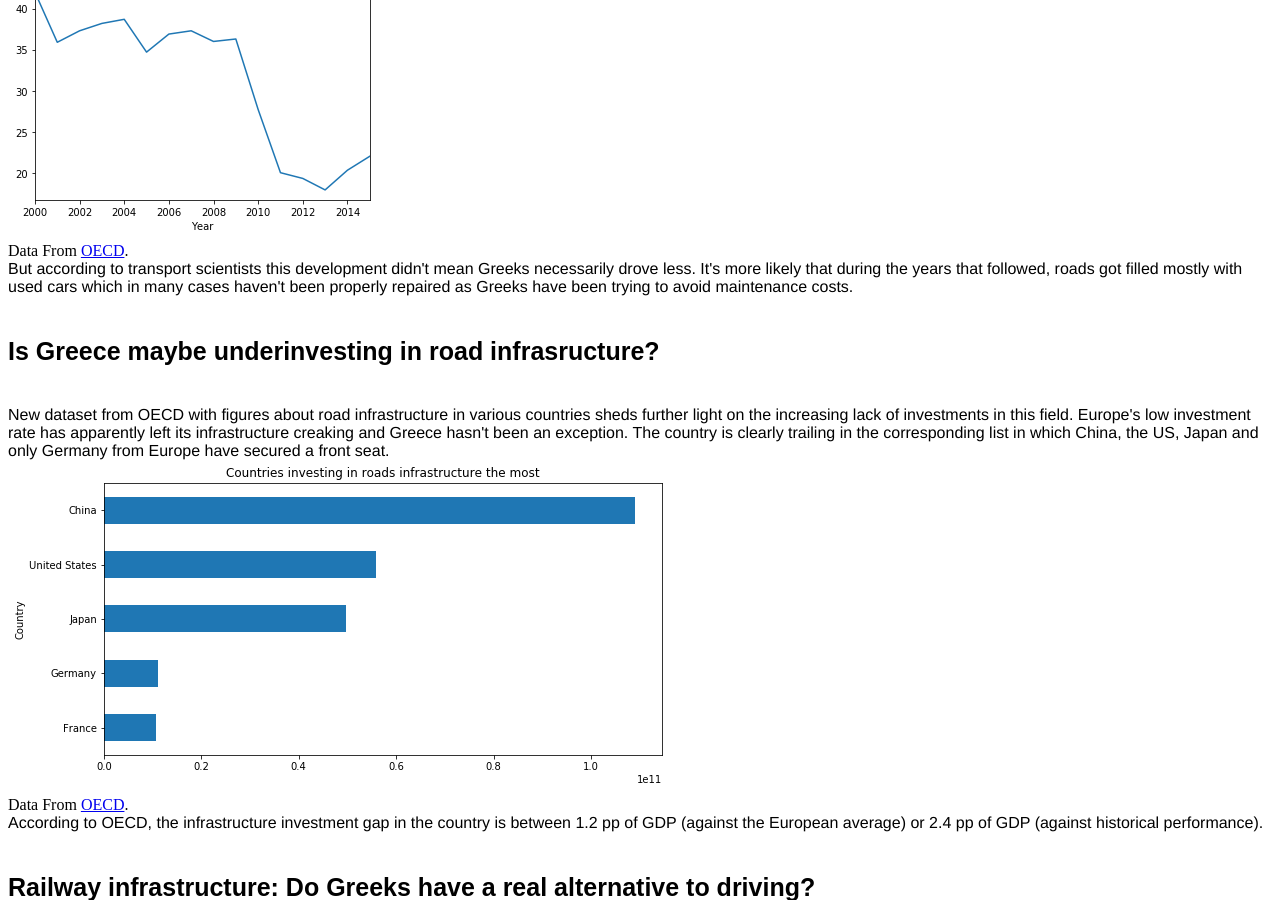
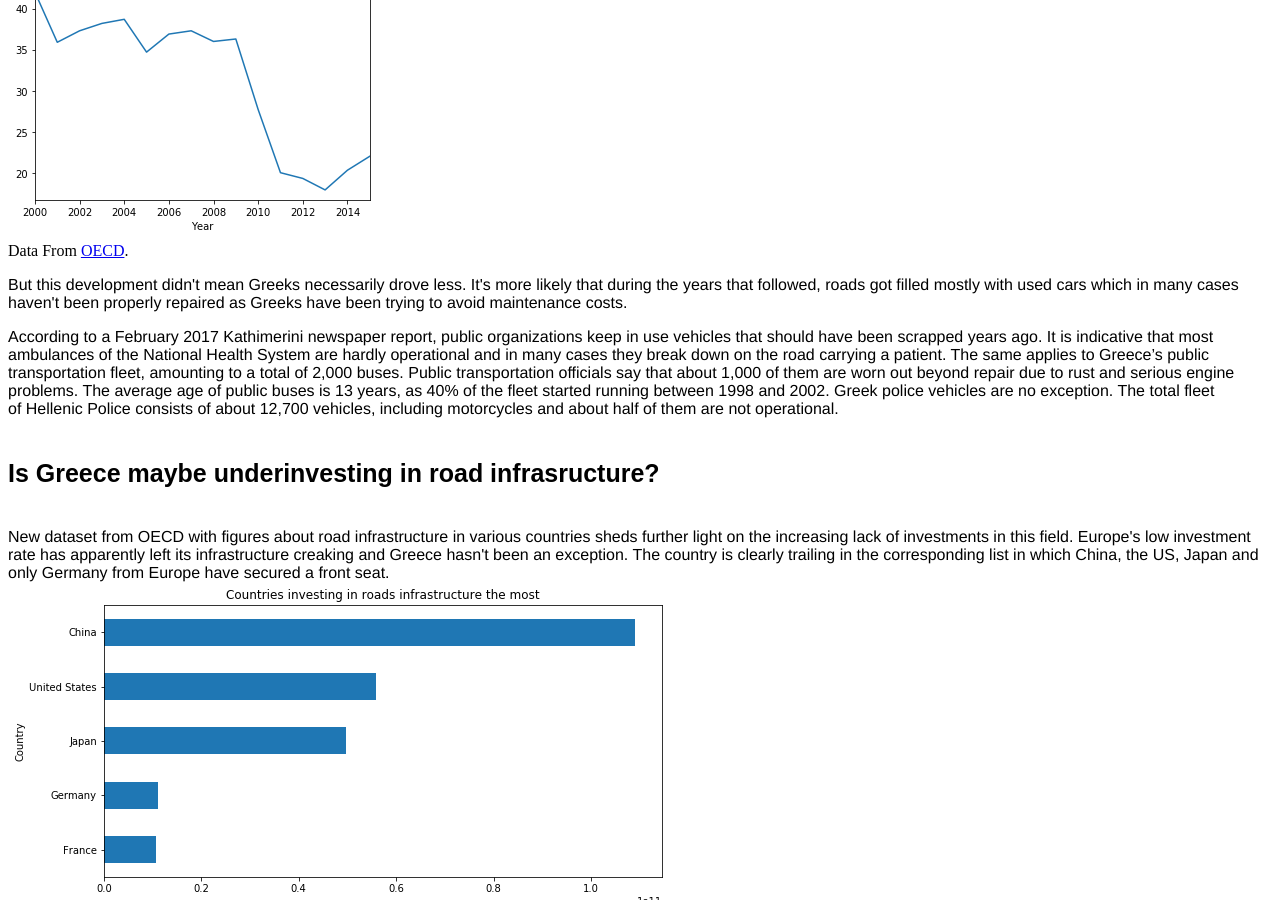
Before and after one commit to chrgavalas/data-projects, a Jekyll site: the page docs/Deadly-Greek-Roads/index.html, which Jekyll copies as it is, in a window 1280 px wide and 900 px high, scrolled down 2567 px. Built offline with Jekyll 4.4.1, drawn with Linux system fonts in a browser that asks for light colours.

Commit message:
Deadly roads

```diff
--- a/docs/Deadly-Greek-Roads/index.html
+++ b/docs/Deadly-Greek-Roads/index.html
@@ -29,7 +29,7 @@
   <div class="story_article"> But when the economy collapsed, the country became a vast graveyard of abandoned automobiles. In the last few days of each year, many people line up to turn in their license plates in advance of a new tax on cars that the government typically always allows the deadline to stretch into the new year.  </div>
   <img src="pic4.png">
   <div> Data From <a href="https://data.oecd.org" target="blank"> OECD</a>. </div>
-  <div class="story_article"> But according to transport scientists this development didn't mean Greeks necessarily drove less. It's more likely that during the years that followed, roads got filled mostly with used cars which in many cases haven't been properly repaired as Greeks have been trying to avoid maintenance costs.  </div>
+  <div class="story_article"> <p>But this development didn't mean Greeks necessarily drove less. It's more likely that during the years that followed, roads got filled mostly with used cars which in many cases haven't been properly repaired as Greeks have been trying to avoid maintenance costs.</p> <p> According to a February 2017 Kathimerini newspaper report, public organizations keep in use vehicles that should have been scrapped years ago. It is indicative that most ambulances of the National Health System are hardly operational and in many cases they break down on the road carrying a patient. The same applies to Greece’s public transportation fleet, amounting to a total of 2,000 buses. Public transportation officials say that about 1,000 of them are worn out beyond repair due to rust and serious engine problems. The average age of public buses is 13 years, as 40% of the fleet started running between 1998 and 2002. Greek police vehicles are no exception. The total fleet of Hellenic Police consists of about 12,700 vehicles, including motorcycles and about half of them are not operational.</p>  </div>
   <h3 class="title"> Is Greece maybe underinvesting in road infrasructure? </h3>
   <div class="story_article"> New dataset from OECD with figures about road infrastructure in various countries sheds further light on the increasing lack of investments in this field. Europe's low investment rate has apparently left its infrastructure creaking and Greece hasn't been an exception. The country is clearly trailing in the corresponding list in which China, the US, Japan and only Germany from Europe have secured a front seat. </div>
   <img src="invest.png">
```
